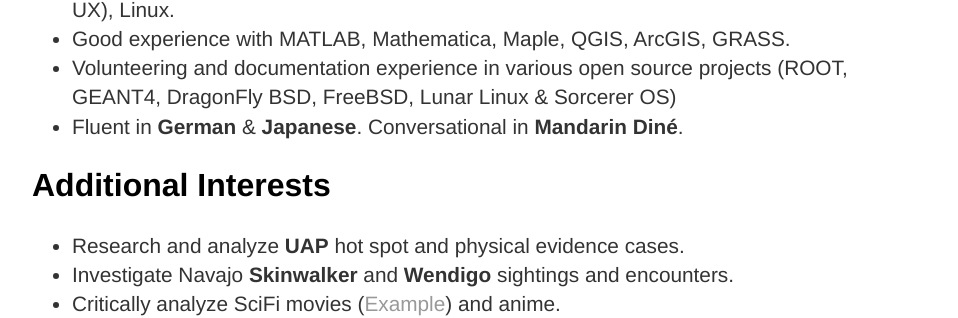
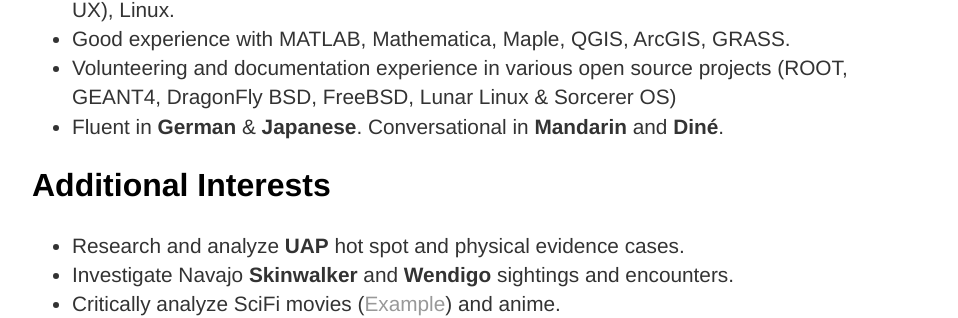
Before and after one commit to DaisukeAramaki/DaisukeAramaki.github.io, a Jekyll site: the page built from cv/index.html, in a window 1280 px wide and 900 px high, scrolled down 2745 px. Shown: the part 430-748 px from the top of the window, without its empty margins (160-1118 px from the left). Built offline with Jekyll 4.4.1, drawn with Linux system fonts in a browser that asks for light colours.

Commit message:
Lang update

```diff
--- a/cv/index.html
+++ b/cv/index.html
@@ -101,7 +101,7 @@
 	                          <li>Advocate for BSD UNIX (<a href="https://skinwalker.wordpress.com/category/bsd/">Sample</a>). Comfortable with Proprietary UNIX (Oracle Solaris, HP UX), Linux.
 		                       <li>Good experience with MATLAB, Mathematica, Maple, QGIS, ArcGIS, GRASS.
 													<li>Volunteering and documentation experience in various open source projects (ROOT, GEANT4, DragonFly BSD, FreeBSD, Lunar Linux & Sorcerer OS)
-		                       <li>Fluent in <strong>German</strong> & <strong>Japanese</strong>. Conversational in <strong>Mandarin</strong> <strong>Din&eacute;</strong>.</li>
+		                       <li>Fluent in <strong>German</strong> & <strong>Japanese</strong>. Conversational in <strong>Mandarin</strong> and <strong>Din&eacute;</strong>.</li>
 													  </ul>
 
 
```
